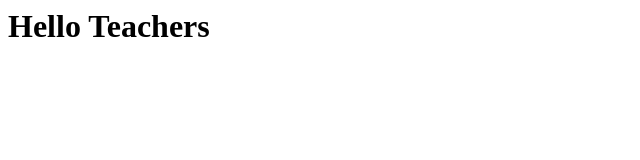
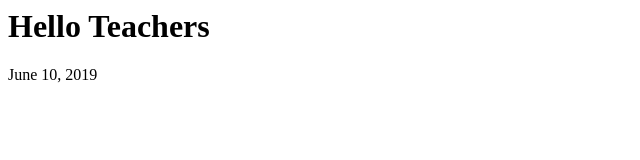
Before and after one commit to emylarde/first-activity2, a plain HTML site: page index.html in a window 1280 px wide. Shown: the full height of the page, 0-640 px from the left. Drawn offline with Linux system fonts and the light colour scheme.

Commit message:
Connected

```diff
--- a/index.html
+++ b/index.html
@@ -9,7 +9,7 @@
 <body>
 <h1> Hello Teachers </h1>
 
-
+<p> June 10, 2019 </p>
 
 </body>
 </html>
```
